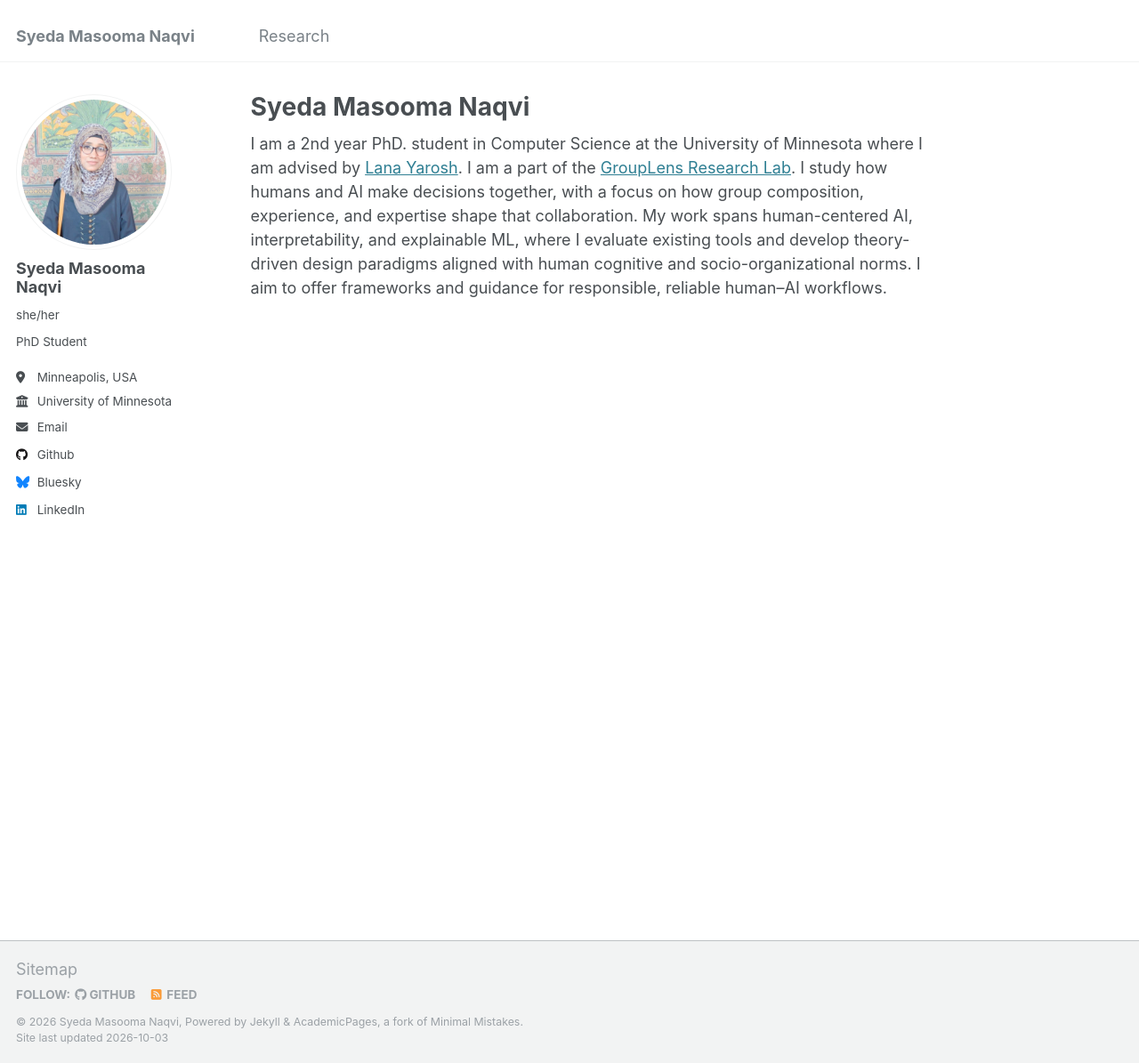
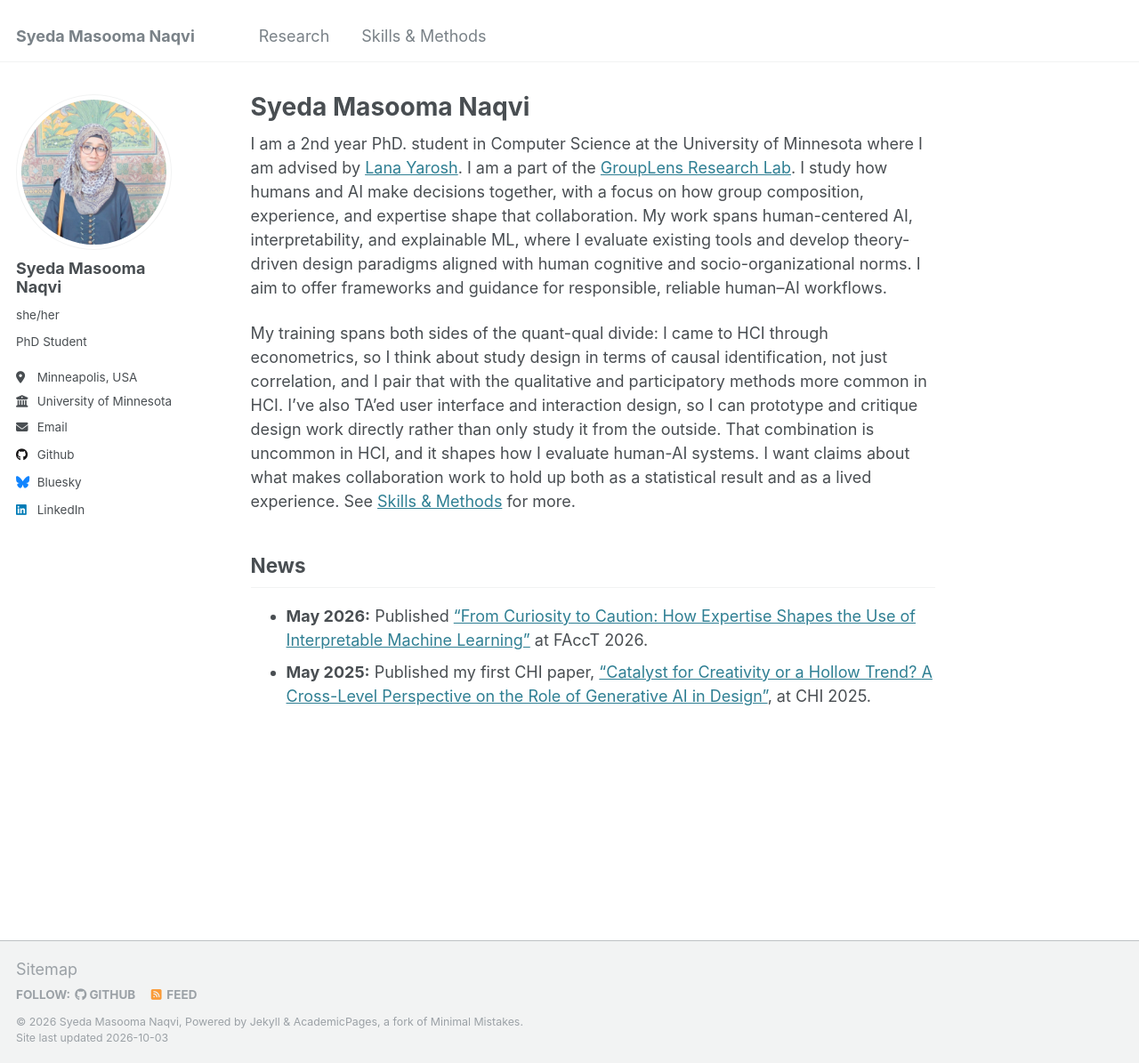
Before and after one commit to syedamasoomanaqvii/syedamasoomanaqvii.github.io, a Jekyll site: the page built from _pages/about.md, in a window 1280 px wide and 1195 px high. Shown: the whole window at 89% size. Built offline with Jekyll 4.4.1, drawn with Linux system fonts in a browser that asks for light colours.

Commit message:
Add Skills & Methods page and News section
Highlights the quant-qual methods combination (econometrics/R/Stata,
mixed methods, participatory design, UI/UX) on the About page and a
new dedicated page, and adds a News section with recent publications.

Co-Authored-By: Claude Sonnet 5 <noreply@anthropic.com>

```diff
--- a/_data/navigation.yml
+++ b/_data/navigation.yml
@@ -7,3 +7,6 @@
 main:
   - title: "Research"
     url: /research/
+
+  - title: "Skills & Methods"
+    url: /skills/
--- a/_pages/about.md
+++ b/_pages/about.md
@@ -8,3 +8,9 @@ redirect_from:
 ---
 
 I am a 2nd year PhD. student in Computer Science at the University of Minnesota where I am advised by [Lana Yarosh](https://lanayarosh.com). I am a part of the [GroupLens Research Lab](https://grouplens.org). I study how humans and AI make decisions together, with a focus on how group composition, experience, and expertise shape that collaboration. My work spans human-centered AI, interpretability, and explainable ML, where I evaluate existing tools and develop theory-driven design paradigms aligned with human cognitive and socio-organizational norms. I aim to offer  frameworks and guidance for responsible, reliable human–AI workflows.
+
+My training spans both sides of the quant-qual divide: I came to HCI through econometrics, so I think about study design in terms of causal identification, not just correlation, and I pair that with the qualitative and participatory methods more common in HCI. I've also TA'ed user interface and interaction design, so I can prototype and critique design work directly rather than only study it from the outside. That combination is uncommon in HCI, and it shapes how I evaluate human-AI systems. I want claims about what makes collaboration work to hold up both as a statistical result and as a lived experience. See [Skills & Methods](/skills/) for more.
+
+## News
+* **May 2026:** Published ["From Curiosity to Caution: How Expertise Shapes the Use of Interpretable Machine Learning"](/files/3805689.3812376-2.pdf) at FAccT 2026.
+* **May 2025:** Published my first CHI paper, ["Catalyst for Creativity or a Hollow Trend? A Cross-Level Perspective on the Role of Generative AI in Design"](/files/chi25-150.pdf), at CHI 2025.
```
Also changed, not shown: _pages/skills.md (added, +18 -0 lines).
